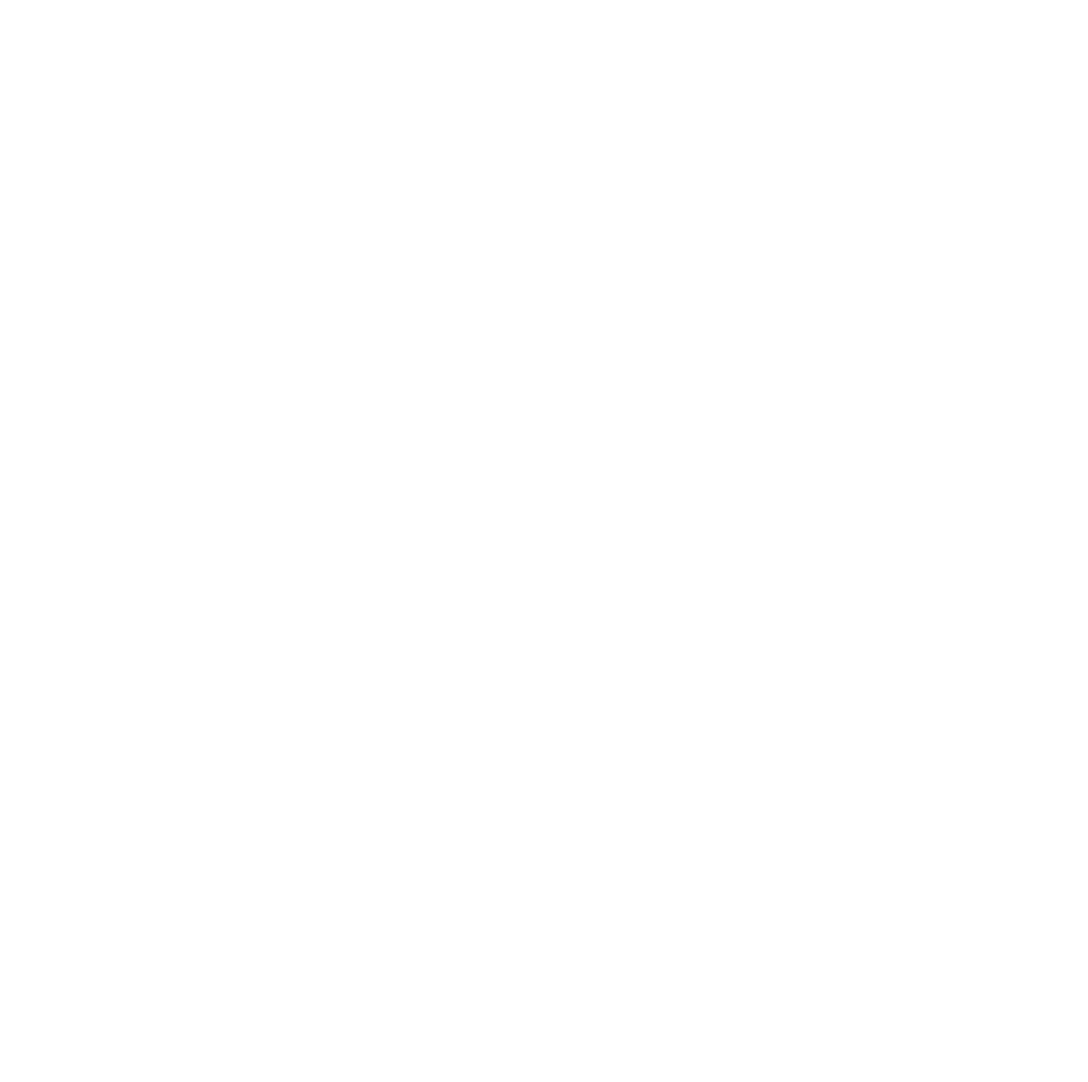
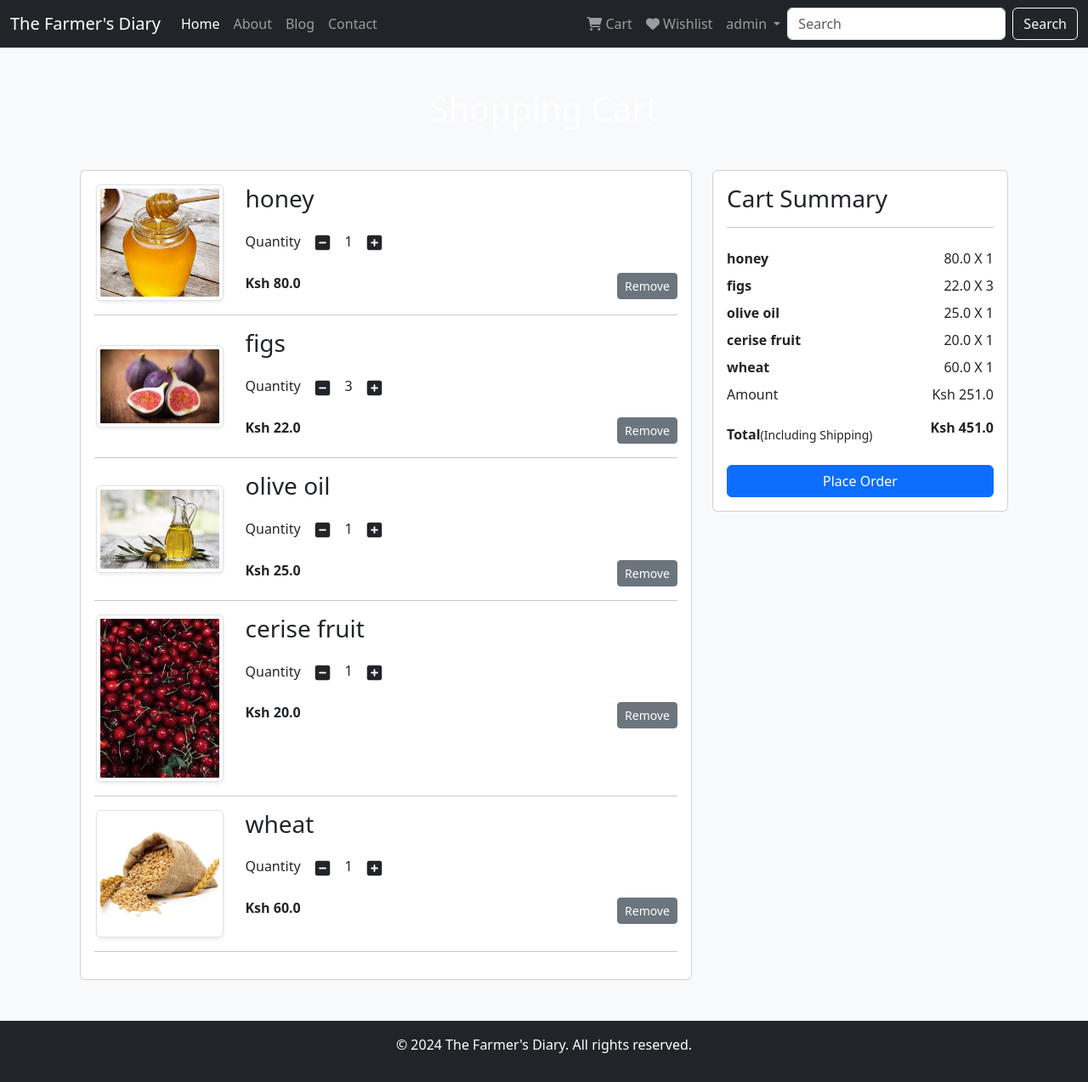
Before and after one commit to Ksebteouii/farming_site, a Flask app: page /cart in a window 1280 px wide. Before the commit the page is empty. Shown: the whole page at 85% size. Before the commit the page ends 800 px from the top, so only its background shows below. Run offline with Flask 3, Linux system fonts and the light colour scheme; a user stored in the database is signed in; some libraries are stand-ins or nearby versions.

Commit message:
init commit

```diff
--- a/website/templates/404.html
+++ b/website/templates/404.html
@@ -6,7 +6,6 @@
     <title>404</title>
 </head>
 <body style="background-color: white;">
-    <img src="../static/images/404.png" alt="" style="height: 300px; width: 500px; position: absolute; left: 30%; top: 20%;">
-
+    <img src="../media/error_404.png" alt="404 Error" style="height: 300px; width: 500px; position: absolute; left: 30%; top: 20%;">
 </body>
 </html>
--- a/website/templates/base.html
+++ b/website/templates/base.html
@@ -42,7 +42,7 @@
                 {% if current_user.is_authenticated %}
                 <!-- If user is logged in -->
                 <li class="nav-item">
-                    <a class="nav-link" href="#"><i class="fas fa-shopping-cart"></i> Cart</a>
+                    <a class="nav-link" href="{{ url_for('views.show_cart') }}"><i class="fas fa-shopping-cart"></i> Cart</a>
                 </li>
                 <li class="nav-item">
                     <a class="nav-link" href="#"><i class="fas fa-heart"></i> Wishlist</a></li>
@@ -53,13 +53,13 @@
                     <ul class="dropdown-menu" aria-labelledby="profileDropdown">
                         <li><a class="dropdown-item" href="{{ url_for('auth.profile', customer_id=current_user.id) }}">Profile <i class="fas fa-user"></i></a></li>
                         <li><a class="dropdown-item" href="#">Orders <i class="fas fa-truck-fast"></i></a></li>
-                        <li><a class="dropdown-item" href="{{ url_for('auth.log_out') }}">Log Out <i class="fas fa-sign-out-alt"></i></a></li> <!-- Changed here -->
+                        <li><a class="dropdown-item" href="{{ url_for('auth.log_out') }}">Log Out <i class="fas fa-sign-out-alt"></i></a></li>
                     </ul>
                 </li>
                 {% else %}
                 <!-- If user is not logged in -->
                 <li class="nav-item">
-                    <a class="nav-link" href="#"><i class="fas fa-shopping-cart"></i> Cart</a>
+                    <a class="nav-link" href="{{ url_for('views.show_cart') }}"><i class="fas fa-shopping-cart"></i> Cart</a>
                 </li>
                 <li class="nav-item">
                     <a class="nav-link" href="#"><i class="fas fa-heart"></i> Wishlist</a></li>
--- a/website/templates/cart.html
+++ b/website/templates/cart.html
@@ -0,0 +1,65 @@
+{% extends 'base.html' %}
+
+{% block title %} Cart {% endblock %}
+
+{% block content %}
+<div class="container my-5">
+    <div class="row">
+        {% if cart %}
+        <h1 class="text-center mb-5" style="color: white;">Shopping Cart</h1>
+        <div class="col-sm-8">
+            <div class="card">
+                <div class="card-body">
+                    {% for item in cart %}
+                    <div class="row">
+                        <div class="col-sm-3 text-center align-self-center">
+                            <img src="{{ url_for('admin.get_image', filename=item.product.product_picture) }}" alt="" class="img-fluid img-thumbnail shadow-sm" height="150px" width="150px">
+                        </div>
+                        <div class="col-sm-9">
+                            <div>
+                                <h3>{{ item.product.product_name }}</h3>
+                                <div class="my-3">
+                                    <label for="quantity">Quantity</label>
+                                    <a class="minus-cart btn" pid="{{ item.id }}"><i class="fas fa-minus-square fa-lg"></i></a>
+                                    <span id="quantity">{{ item.quantity }}</span>
+                                    <a class="plus-cart btn" pid="{{ item.id }}"><i class="fas fa-plus-square fa-lg"></i></a>
+                                </div>
+                                <div class="d-flex justify-content-between">
+                                    <p class="mb-0"><span><strong>Ksh {{ item.product.current_price }}</strong></span></p>
+                                    <a href="" class="remove-cart btn btn-sm btn-secondary mr-3" pid="{{ item.id }}">Remove</a>
+                                </div>
+                            </div>
+                        </div>
+                    </div>
+                    <hr>
+                    {% endfor %}
+                </div>
+            </div>
+        </div>
+        <div class="col-sm-4">
+            <div class="card">
+                <div class="card-body">
+                    <h3>Cart Summary</h3>
+                    <hr color="black">
+                    <ul class="list-group">
+                        {% for item in cart %}
+                        <li class="list-group-item d-flex justify-content-between align-items-center border-0 px-0 pb-0"><strong>{{ item.product.product_name }}</strong><span id="amount">{{ item.product.current_price }} X <span id="quantity{{ item.id }}">{{ item.quantity }}</span></span></li>
+                        {% endfor %}
+                        <li class="list-group-item d-flex justify-content-between align-items-center border-0 px-0 pb-0">Amount <span>Ksh <span id="amount_tt">{{ amount }}</span></span></li>
+                        <li class="list-group-item d-flex justify-content-between align-items-center border-0 px-0 mb-3">
+                            <div style="margin-top: 15px;">
+                                <strong>Total</strong><small>(Including Shipping)</small>
+                            </div>
+                            <span><strong>Ksh </strong><span id="totalamount"><strong>{{ total }}</strong></span></span>
+                        </li>
+                    </ul>
+                    <div class="d-grid"><a href="/place-order" class="btn btn-primary">Place Order</a></div>
+                </div>
+            </div>
+        </div>
+        {% else %}
+        <h1 class="text-center mb-5" style="color: white;">Your Cart is Empty</h1>
+        {% endif %}
+    </div>
+</div>
+{% endblock %}
--- a/website/views.py
+++ b/website/views.py
@@ -56,3 +56,13 @@
         amount += item.product.current_price * item.quantity
 
     return render_template('cart.html', cart=cart, amount=amount, total=amount+200)
+
+@views.route('/search', methods=['GET', 'POST'])
+def search():
+    if request.method == 'POST':
+        search_query = request.form.get('search')
+        items = Product.query.filter(Product.product_name.ilike(f'%{search_query}%')).all()
+        return render_template('search.html', items=items, cart=Cart.query.filter_by(customer_link=current_user.id).all()
+                           if current_user.is_authenticated else [])
+
+    return render_template('search.html')
```
Also changed, not shown: website/templates/search.html (added, +31 -0 lines), instance/database.sqlite3, website/admin.py (line endings or trailing spaces), website/media/ereur404.jpg (added).
